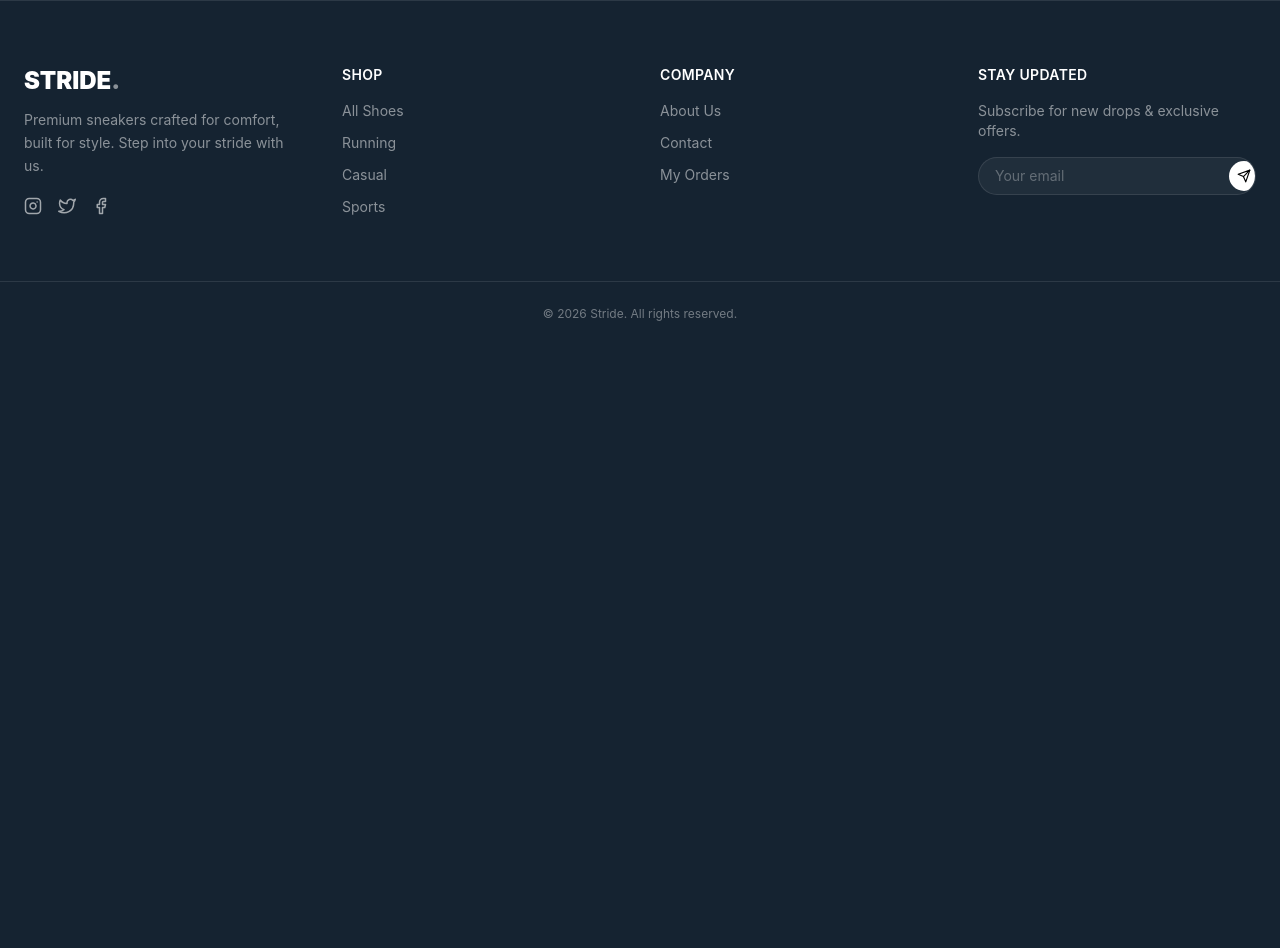
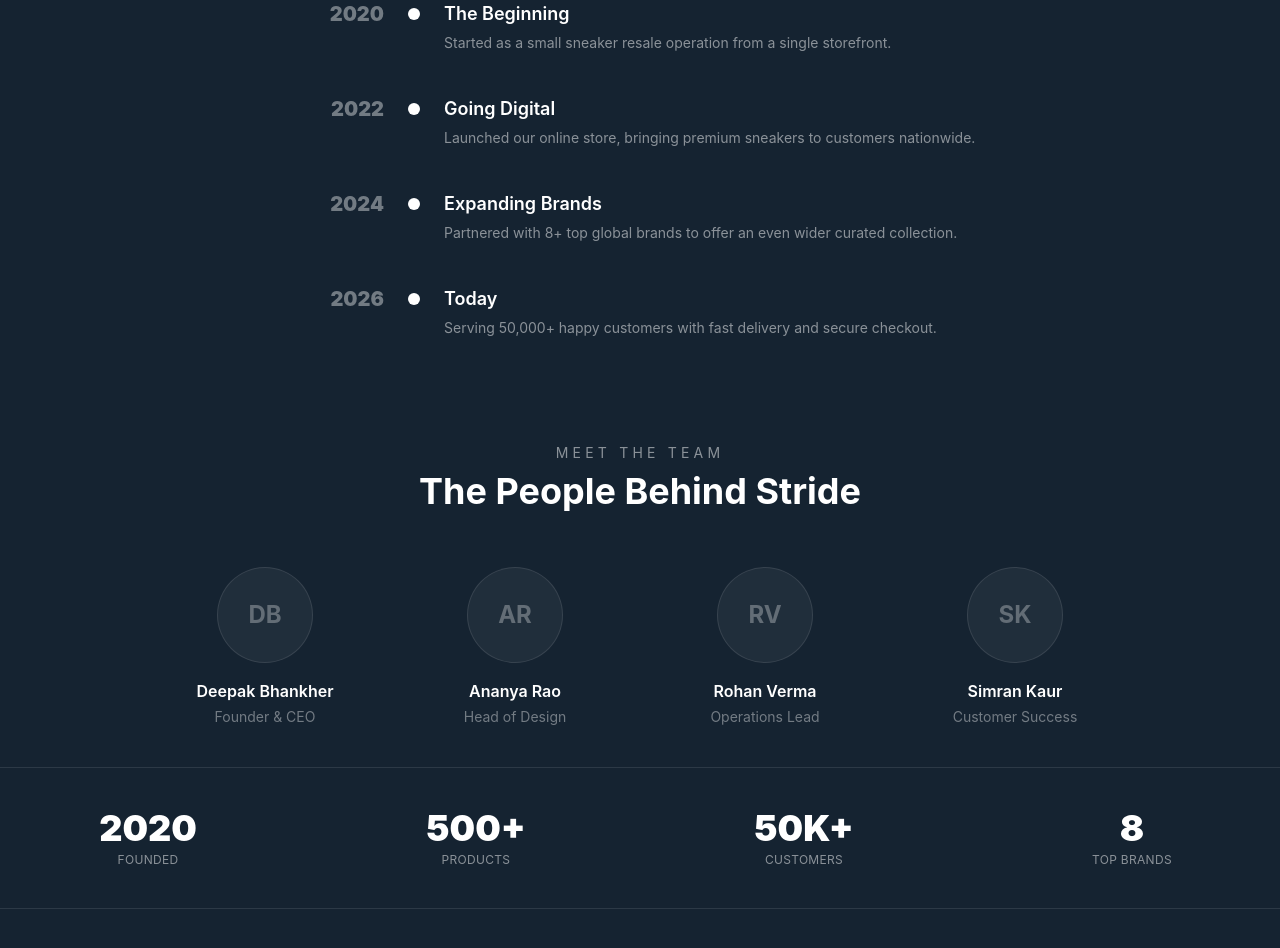
Before and after one commit to deepak-bhankher/Next-Trend, a React (Vite) app: page /about in a window 1280 px wide. Shown: the part 800-1748 px from the top of the page. Before the commit the page ends 1146 px from the top, so only its background shows below. Built offline with nearby package versions, Linux system fonts and the light colour scheme; no server answers.

Commit message:
add about section pages

```diff
--- a/src/pages/About.jsx
+++ b/src/pages/About.jsx
@@ -2,9 +2,21 @@
 import { FiTarget, FiHeart, FiAward } from "react-icons/fi";
 
 const values = [
-  { icon: <FiTarget size={24} />, title: "Our Mission", desc: "To bring premium, comfortable footwear to every step you take, without compromising on style." },
-  { icon: <FiHeart size={24} />, title: "Crafted with Care", desc: "Every pair is carefully selected from trusted brands known for quality and durability." },
-  { icon: <FiAward size={24} />, title: "Trusted Quality", desc: "We partner only with authentic, verified brands so you always get what you pay for." },
+  {
+    icon: <FiTarget size={24} />,
+    title: "Our Mission",
+    desc: "To bring premium, comfortable footwear to every step you take, without compromising on style.",
+  },
+  {
+    icon: <FiHeart size={24} />,
+    title: "Crafted with Care",
+    desc: "Every pair is carefully selected from trusted brands known for quality and durability.",
+  },
+  {
+    icon: <FiAward size={24} />,
+    title: "Trusted Quality",
+    desc: "We partner only with authentic, verified brands so you always get what you pay for.",
+  },
 ];
 
 const About = () => {
@@ -21,10 +33,9 @@
           </p>
           <h1 className="text-5xl font-bold mb-6">About Stride</h1>
           <p className="text-white/60 max-w-2xl mx-auto leading-relaxed">
-            Stride was born from a simple idea — footwear should feel as good
-            as it looks. We curate premium sneakers from the world's best
-            brands, delivering comfort, quality, and style straight to your
-            doorstep.
+            Stride was born from a simple idea — footwear should feel as good as
+            it looks. We curate premium sneakers from the world's best brands,
+            delivering comfort, quality, and style straight to your doorstep.
           </p>
         </motion.div>
 
@@ -44,7 +55,133 @@
             </motion.div>
           ))}
         </div>
+        {/* Journey Timeline */}
+        <div className="mt-24">
+          <motion.div
+            initial={{ opacity: 0, y: 20 }}
+            whileInView={{ opacity: 1, y: 0 }}
+            viewport={{ once: true }}
+            className="text-center mb-14"
+          >
+            <p className="uppercase tracking-[0.3em] text-white/50 text-sm mb-2">
+              Our Journey
+            </p>
+            <h2 className="text-4xl font-bold">How We Started</h2>
+          </motion.div>
+
+          <div className="space-y-8 max-w-2xl mx-auto">
+            {[
+              {
+                year: "2020",
+                title: "The Beginning",
+                desc: "Started as a small sneaker resale operation from a single storefront.",
+              },
+              {
+                year: "2022",
+                title: "Going Digital",
+                desc: "Launched our online store, bringing premium sneakers to customers nationwide.",
+              },
+              {
+                year: "2024",
+                title: "Expanding Brands",
+                desc: "Partnered with 8+ top global brands to offer an even wider curated collection.",
+              },
+              {
+                year: "2026",
+                title: "Today",
+                desc: "Serving 50,000+ happy customers with fast delivery and secure checkout.",
+              },
+            ].map((item, i) => (
+              <motion.div
+                key={item.year}
+                initial={{ opacity: 0, x: -20 }}
+                whileInView={{ opacity: 1, x: 0 }}
+                viewport={{ once: true }}
+                transition={{ delay: i * 0.1 }}
+                className="flex gap-6 items-start"
+              >
+                <div className="flex-shrink-0 w-20 text-right">
+                  <span className="text-xl font-black text-white/40">
+                    {item.year}
+                  </span>
+                </div>
+                <div className="flex-shrink-0 w-3 h-3 rounded-full bg-white mt-2" />
+                <div className="flex-1 pb-2">
+                  <h3 className="font-semibold text-lg mb-1">{item.title}</h3>
+                  <p className="text-white/50 text-sm leading-relaxed">
+                    {item.desc}
+                  </p>
+                </div>
+              </motion.div>
+            ))}
+          </div>
+
+          {/* Team Section */}
+          <div className="mt-24">
+            <motion.div
+              initial={{ opacity: 0, y: 20 }}
+              whileInView={{ opacity: 1, y: 0 }}
+              viewport={{ once: true }}
+              className="text-center mb-14"
+            >
+              <p className="uppercase tracking-[0.3em] text-white/50 text-sm mb-2">
+                Meet The Team
+              </p>
+              <h2 className="text-4xl font-bold">The People Behind Stride</h2>
+            </motion.div>
+
+            <div className="grid grid-cols-1 sm:grid-cols-2 md:grid-cols-4 gap-6">
+              {[
+                { name: "Deepak Bhankher", role: "Founder & CEO" },
+                { name: "Ananya Rao", role: "Head of Design" },
+                { name: "Rohan Verma", role: "Operations Lead" },
+                { name: "Simran Kaur", role: "Customer Success" },
+              ].map((member, i) => (
+                <motion.div
+                  key={member.name}
+                  initial={{ opacity: 0, y: 20 }}
+                  whileInView={{ opacity: 1, y: 0 }}
+                  viewport={{ once: true }}
+                  transition={{ delay: i * 0.1 }}
+                  className="text-center"
+                >
+                  <div className="w-24 h-24 rounded-full bg-white/5 border border-white/10 mx-auto mb-4 flex items-center justify-center text-2xl font-bold text-white/30">
+                    {member.name
+                      .split(" ")
+                      .map((n) => n[0])
+                      .join("")}
+                  </div>
+                  <h3 className="font-semibold mb-1">{member.name}</h3>
+                  <p className="text-white/40 text-sm">{member.role}</p>
+                </motion.div>
+              ))}
+            </div>
+          </div>
+        </div>
       </div>
+      {/* Stats */}
+      <motion.div
+        initial={{ opacity: 0, y: 20 }}
+        whileInView={{ opacity: 1, y: 0 }}
+        viewport={{ once: true }}
+        className="grid grid-cols-2 md:grid-cols-4 gap-8 mb-20 py-10 mt-10 border-y border-white/10"
+      >
+        {[
+          { number: "2020", label: "Founded" },
+          { number: "500+", label: "Products" },
+          { number: "50K+", label: "Customers" },
+          { number: "8", label: "Top Brands" },
+        ].map((stat) => (
+          <div key={stat.label} className="text-center">
+            <p className="text-3xl md:text-4xl font-black mb-1">
+              {stat.number}
+            </p>
+            <p className="text-white/50 text-xs uppercase tracking-wide">
+              {stat.label}
+            </p>
+          </div>
+        ))}
+      </motion.div>
     </div>
   );
 };
```
